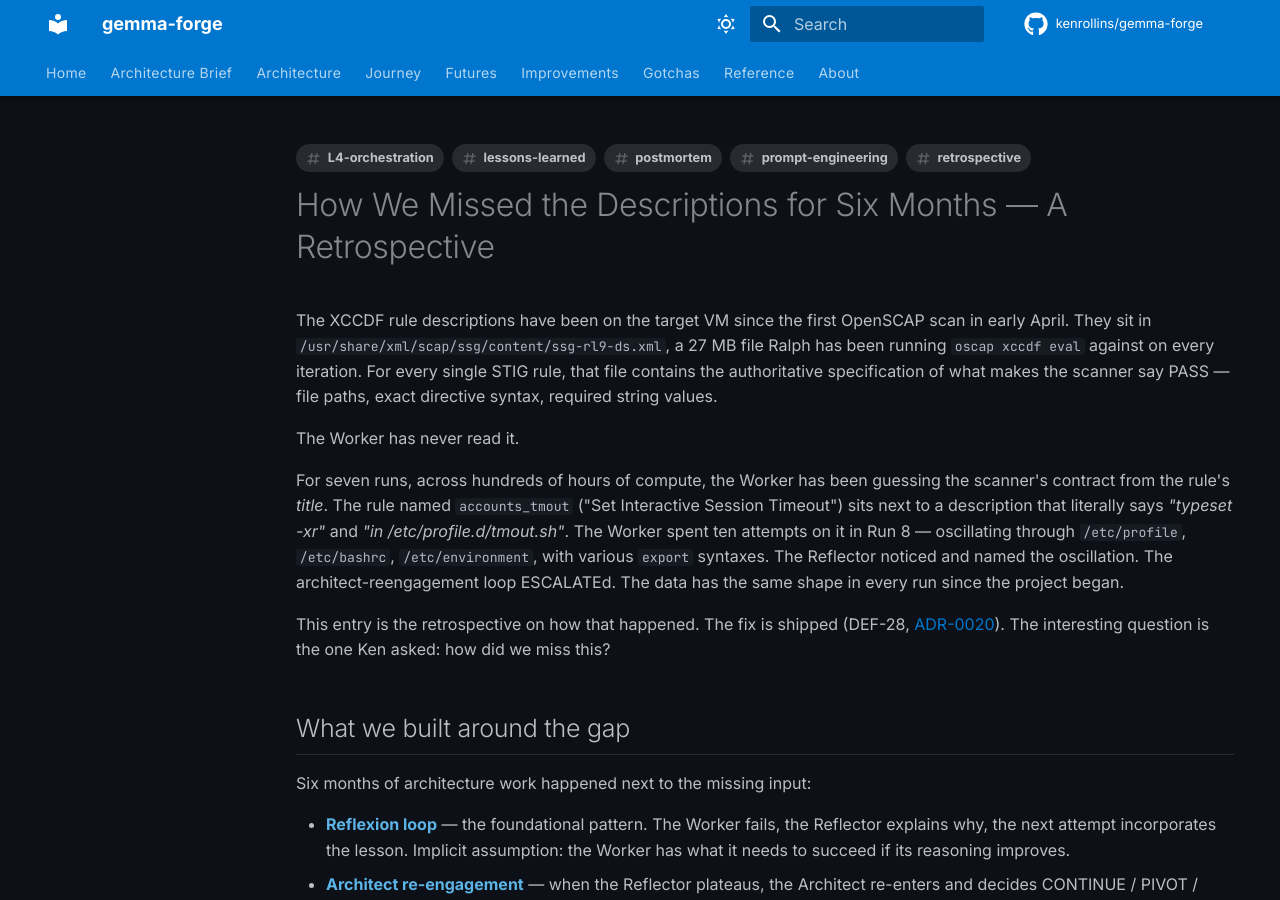
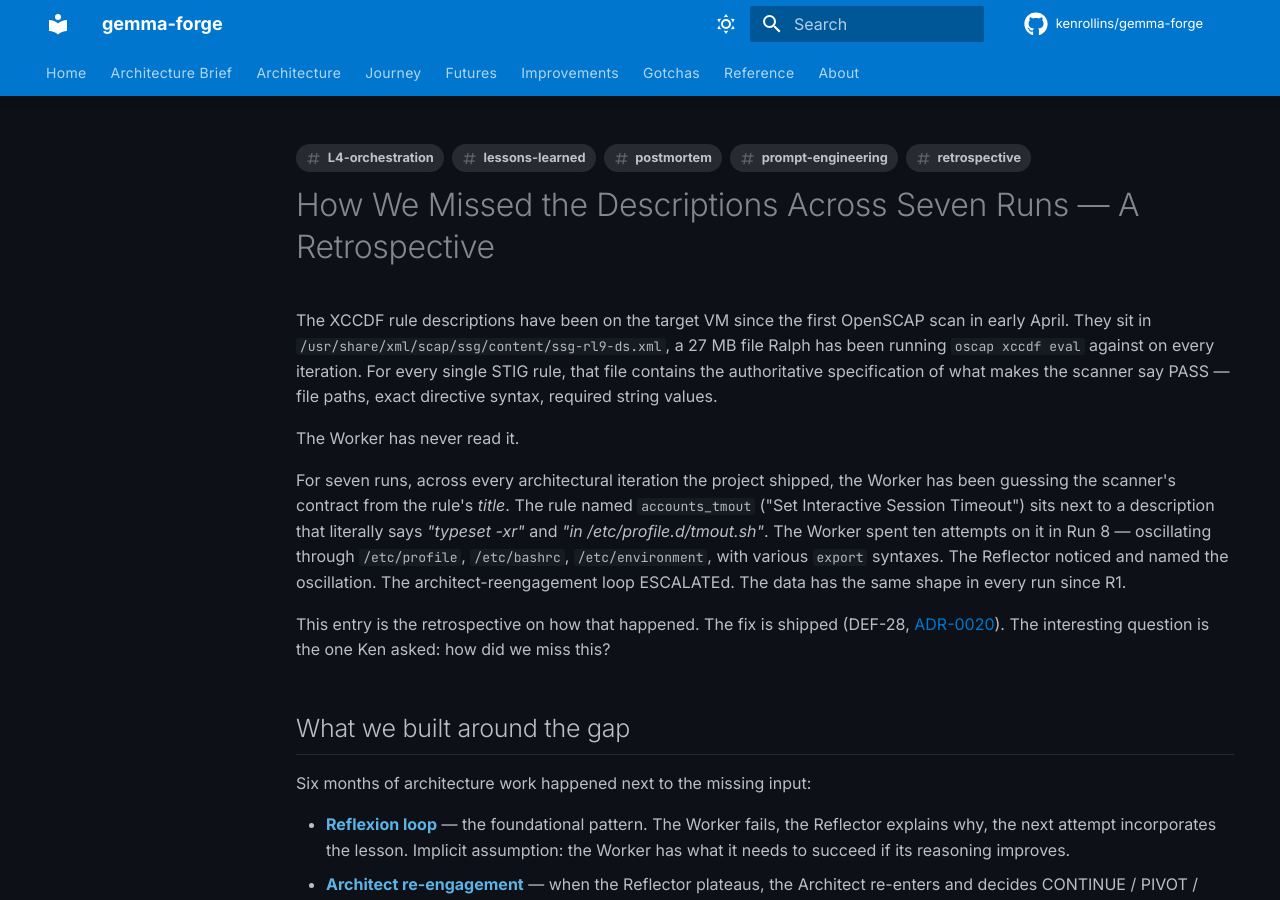
Before and after one commit to kenrollins/gemma-forge, an MkDocs documentation site: the page built from docs/journal/journey/38.8-how-we-missed-the-descriptions.md, in a window 1280 px wide and 900 px high. Built offline with MkDocs 1.6.1 and Material for MkDocs 9.7.7, drawn with Linux system fonts in a browser that asks for light colours; comment, search, counter and statistics services are not loaded; some of the changed text lies outside the part shown.

Commit message:
docs(journal): journey/38.9 — DEF-28 in production + timescale corrections
Run 10 finished in 5.95h with 89.6% fix rate. journey/38.9 writes
up the headline result with R6-R9-R10 side-by-side, per-category
breakdown showing audit going from 27-36% to 93%, the conventional-
STIG-tooling framing positioning our work as LLM-reasoning-based
remediation rather than static-script execution, and the graded
report card against ADR-0020's projections.

Also corrects timescale references in journey/38.8 + index entry:
"six months" was overstated. The project started 2026-04-09 (Gemma 4
released the prior week); today is 2026-05-22 — roughly 6 weeks total,
4-5 weeks of active work. Reframed as "across every run from R1 to R9"
instead of a time duration.

Co-Authored-By: Claude Opus 4.7 <noreply@anthropic.com>

```diff
--- a/docs/journal/journey/38.8-how-we-missed-the-descriptions.md
+++ b/docs/journal/journey/38.8-how-we-missed-the-descriptions.md
@@ -1,7 +1,7 @@
 ---
 id: journey-38.8-how-we-missed-the-descriptions
 type: journey
-title: "How We Missed the Descriptions for Six Months — A Retrospective"
+title: "How We Missed the Descriptions Across Seven Runs — A Retrospective"
 date: 2026-05-22
 tags: [L4-orchestration, retrospective, prompt-engineering, postmortem, lessons-learned]
 related:
@@ -11,13 +11,13 @@ related:
 one_line: "DEF-28 ships today: the XCCDF rule descriptions land in the Worker's prompt. The descriptions have been on the target VM since the first STIG scan in April. Six chronic-failure rule families spent dozens of attempts each guessing at scanner contracts that were sitting in a file Ralph already had SSH access to. This is the entry that owns that miss."
 ---
 
-# How We Missed the Descriptions for Six Months — A Retrospective
+# How We Missed the Descriptions Across Seven Runs — A Retrospective
 
 The XCCDF rule descriptions have been on the target VM since the first OpenSCAP scan in early April. They sit in `/usr/share/xml/scap/ssg/content/ssg-rl9-ds.xml`, a 27 MB file Ralph has been running `oscap xccdf eval` against on every iteration. For every single STIG rule, that file contains the authoritative specification of what makes the scanner say PASS — file paths, exact directive syntax, required string values.
 
 The Worker has never read it.
 
-For seven runs, across hundreds of hours of compute, the Worker has been guessing the scanner's contract from the rule's *title*. The rule named `accounts_tmout` ("Set Interactive Session Timeout") sits next to a description that literally says *"typeset -xr"* and *"in /etc/profile.d/tmout.sh"*. The Worker spent ten attempts on it in Run 8 — oscillating through `/etc/profile`, `/etc/bashrc`, `/etc/environment`, with various `export` syntaxes. The Reflector noticed and named the oscillation. The architect-reengagement loop ESCALATEd. The data has the same shape in every run since the project began.
+For seven runs, across every architectural iteration the project shipped, the Worker has been guessing the scanner's contract from the rule's *title*. The rule named `accounts_tmout` ("Set Interactive Session Timeout") sits next to a description that literally says *"typeset -xr"* and *"in /etc/profile.d/tmout.sh"*. The Worker spent ten attempts on it in Run 8 — oscillating through `/etc/profile`, `/etc/bashrc`, `/etc/environment`, with various `export` syntaxes. The Reflector noticed and named the oscillation. The architect-reengagement loop ESCALATEd. The data has the same shape in every run since R1.
 
 This entry is the retrospective on how that happened. The fix is shipped (DEF-28, [ADR-0020](../../adr/0020-skill-provided-worker-context.md)). The interesting question is the one Ken asked: how did we miss this?
 
@@ -67,7 +67,7 @@ None of these were chased. The mental model never updated from "we need to teach
 
 ## The actually-interesting structural lesson
 
-The Reflector was *right*, repeatedly, in plain text, in events emitted to a JSONL file that we read after every run. **The system's self-report told us the answer for six months.** We had:
+The Reflector was *right*, repeatedly, in plain text, in events emitted to a JSONL file that we read after every run. **The system's self-report told us the answer across every run from R1 to R9.** We had:
 
 - The pattern named (`scanner_gap_detected` event)
 - The mechanism described (Reflector text: "static file analysis", "specific audit logic")
@@ -101,7 +101,7 @@ From ADR-0020:
 - **Cryptography**: 35-50% (vs 25-33%). Most need reboot (DEF-29 territory); minor improvement is the floor.
 - **Wall clock**: ~11-12h. Pre-fetch adds 5s; XCCDF section adds ~300 tokens per Worker prompt.
 
-If those numbers land, **DEF-28 produces the largest single fix-rate improvement in the project's history** — roughly 2× the V1 → V2 memory work, surfacing more potential lift in one architectural change than the prior six months of memory iteration combined.
+If those numbers land, **DEF-28 produces the largest single fix-rate improvement in the project's history** — roughly 2× the V1 → V2 memory work, surfacing more potential lift in one architectural change than all of the prior memory architecture iteration combined.
 
 If they don't land, the Worker's reasoning ceiling is closer than the description-deficit explanation suggested, and the next direction shifts toward DEF-29 (reboot adoption) and Worker model upgrades.
 
@@ -112,7 +112,7 @@ The honest answer to "how did we miss it" is that the architecture was self-impr
 **A reflexive system that can act on what its reflector says about itself is qualitatively different from one that can only retry.** That's an architectural pattern this project will need beyond STIG. The fix is sometimes not in the loop; it's in what the loop reads from.
 
 !!! quote ""
-    The Reflector wrote the answer in plain English for six months. The architecture had no verdict for "fix the inputs," so the answer became log noise.
+    The Reflector wrote the answer in plain English from R1 onward. The architecture had no verdict for "fix the inputs," so the answer became log noise.
 
 The data is the project's external memory. The Reflector's text in the JSONL is the project's internal memory of what it noticed but couldn't act on. Both are valuable. Both have to be read.
 
```
Also changed, not shown: docs/journal/journey/38.9-def-28-in-production.md (added, +153 -0 lines), docs/journal/journey/index.md (+2 -1 lines).
